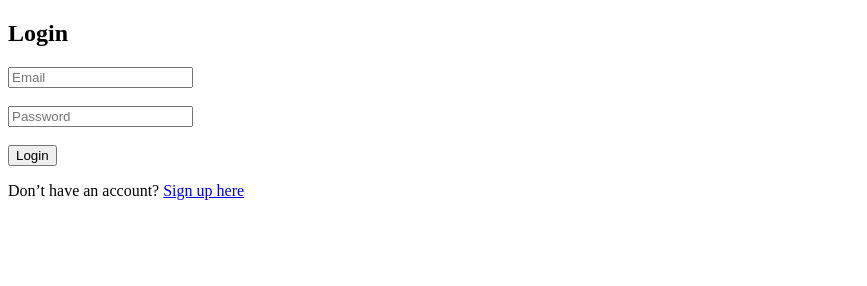
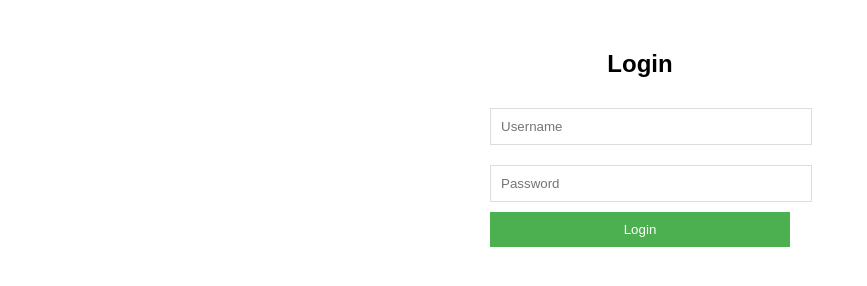
Before and after one commit to gauriarora-cyber/Techies, a plain HTML site: page login.html in a window 1280 px wide. Shown: the whole page, without its empty margins (0-867 px from the left). Drawn offline with Linux system fonts and the light colour scheme.

Commit message:
Update login.html

```diff
--- a/login.html
+++ b/login.html
@@ -1,17 +1,61 @@
 <!DOCTYPE html>
 <html>
 <head>
-  <title>Login - SwapSafe</title>
+    <meta charset="UTF-8">
+    <meta name="viewport" content="width=device-width, initial-scale=1.0">
+    <title>Login</title>
+    <style>
+        body {
+            font-family: Arial, sans-serif;
+            text-align: center;
+            margin-top: 50px;
+        }
+        .form-container {
+            width: 300px;
+            margin: 0 auto;
+        }
+        .form-container input {
+            width: 100%;
+            padding: 10px;
+            margin: 10px 0;
+            border: 1px solid #ddd;
+        }
+        .button {
+            width: 100%;
+            padding: 10px;
+            background-color: #4CAF50;
+            color: white;
+            border: none;
+            cursor: pointer;
+        }
+        .button:hover {
+            background-color: #45a049;
+        }
+    </style>
 </head>
 <body>
-  <h2>Login</h2>
-  <form onsubmit="loginUser(event)">
-    <input id="loginEmail" type="email" placeholder="Email" required><br><br>
-    <input id="loginPassword" type="password" placeholder="Password" required><br><br>
-    <button type="submit">Login</button>
-  </form>
-  <p>Don’t have an account? <a href="register.html">Sign up here</a></p>
 
-  <script src="script.js"></script>
+    <h2>Login</h2>
+
+    <div class="form-container">
+        <input type="text" id="username" placeholder="Username" required>
+        <input type="password" id="password" placeholder="Password" required>
+        <button class="button" onclick="login()">Login</button>
+    </div>
+
+    <script>
+        function login() {
+            const username = document.getElementById('username').value;
+            const password = document.getElementById('password').value;
+
+            // Validate user login here (for demo purposes we use a simple condition)
+            if (username === 'user' && password === 'password') {
+                // Redirect to the dashboard or home page
+                window.location.href = 'welcome.html';
+            } else {
+                alert('Invalid username or password!');
+            }
+        }
+    </script>
 </body>
 </html>
```
